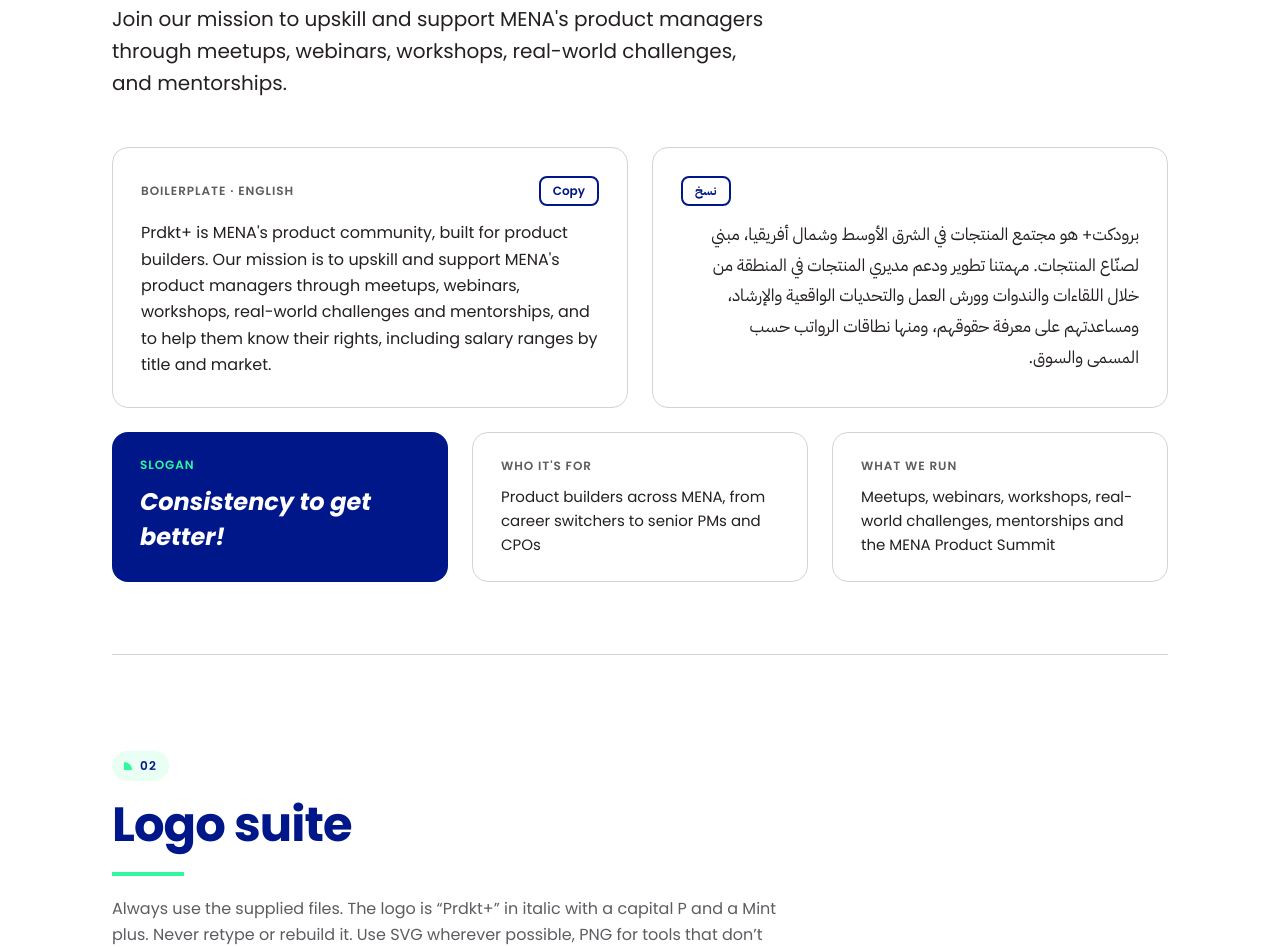
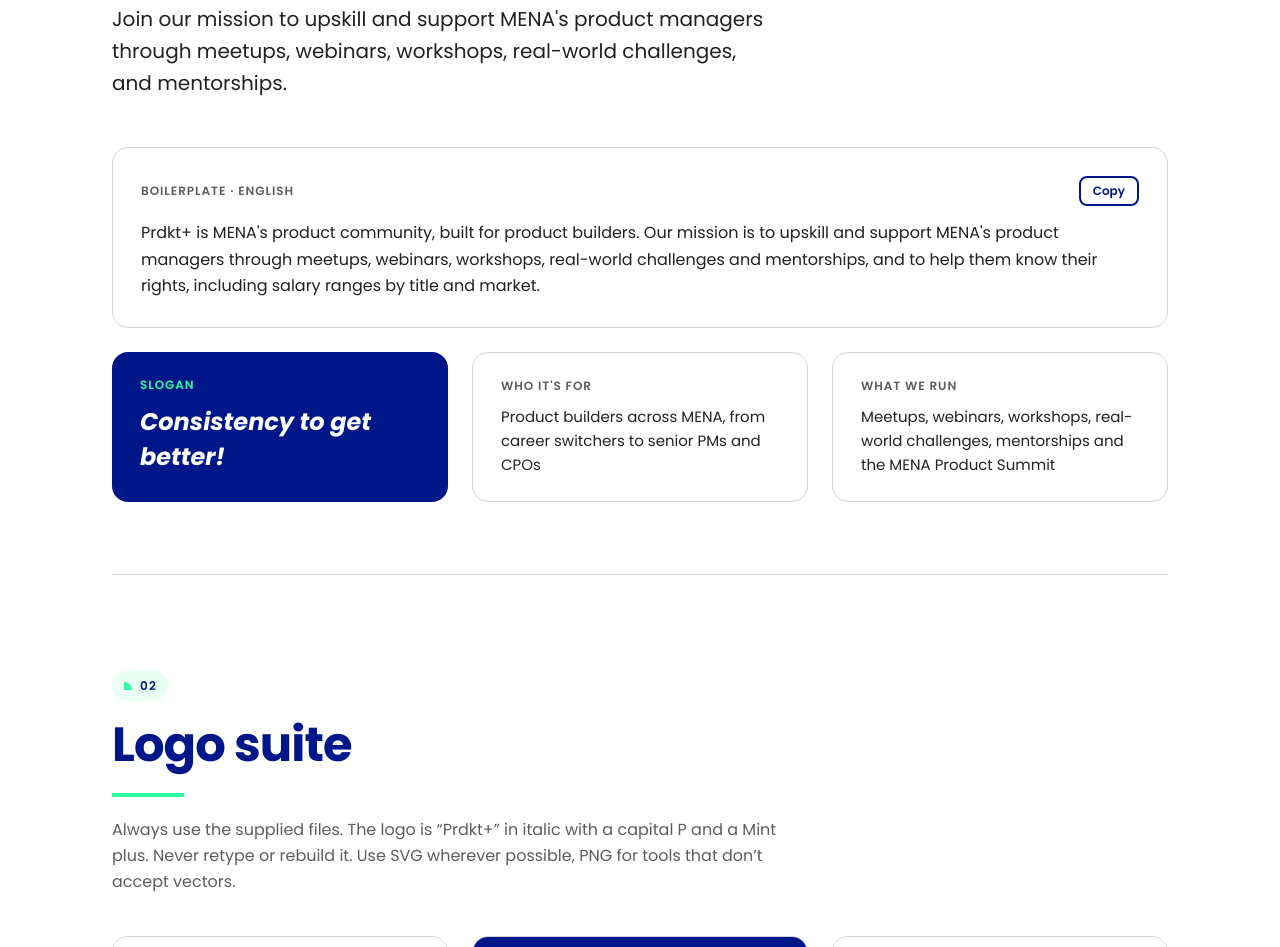
Before and after one commit to prdktplus/prdktplus-media, a plain HTML site: page index.html in a window 1280 px wide. Shown: the part 1175-2122 px from the top of the page. Drawn offline with Linux system fonts and the light colour scheme.

Commit message:
Remove Arabic boilerplate card
Co-Authored-By: Claude Opus 5.5 <noreply@anthropic.com>
Claude-Session: https://claude.ai/code/session_01XTimNKkoS5Ktanz7vJe289

```diff
--- a/index.html
+++ b/index.html
@@ -346,12 +346,6 @@ a:hover{color:var(--prdkt-twilight)}
           </div>
           <p style="margin:14px 0 0;font-size:16px;line-height:1.65;text-wrap:pretty">{{ boilerEn }}</p>
         </div>
-        <div dir="rtl" style="padding:28px;border:1px solid #d3d3d3;border-radius:16px;font-family:'IBM Plex Sans Arabic',sans-serif">
-          <div style="display:flex;justify-content:flex-end;align-items:center;gap:12px">
-            <button sc-camel-on-click="{{ copyBoilerAr }}" style="padding:4px 12px;border:2px solid #001789;border-radius:8px;background:#fff;color:#001789;font:600 12px 'IBM Plex Sans Arabic',sans-serif;cursor:pointer" style-hover="background:#f3f5fb">نسخ</button>
-          </div>
-          <p style="margin:14px 0 0;font-size:17px;line-height:1.8;text-wrap:pretty">{{ boilerAr }}</p>
-        </div>
       </div>
       <div style="margin-top:24px;display:grid;grid-template-columns:repeat(auto-fit,minmax(min(100%,220px),1fr));gap:24px">
         <div style="padding:24px 28px;background:#001789;color:#fff;border-radius:16px">
```
